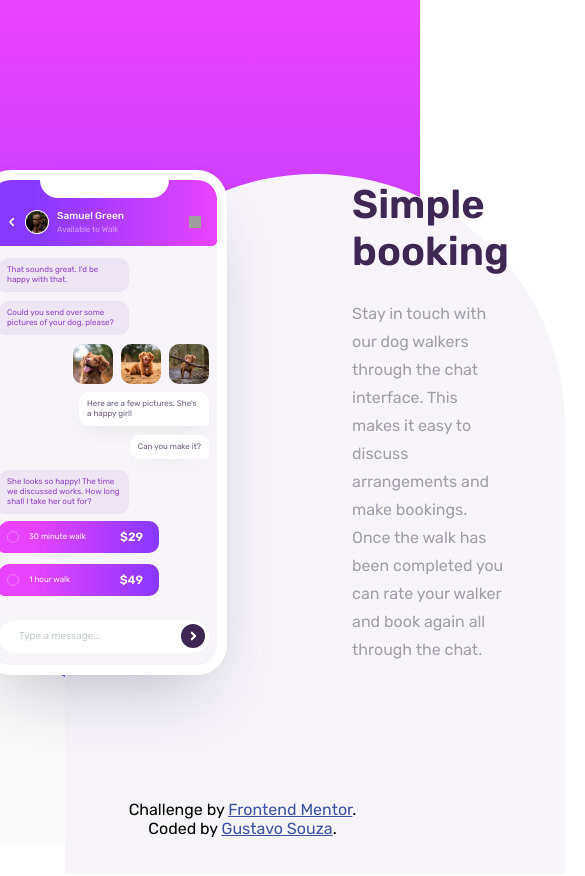
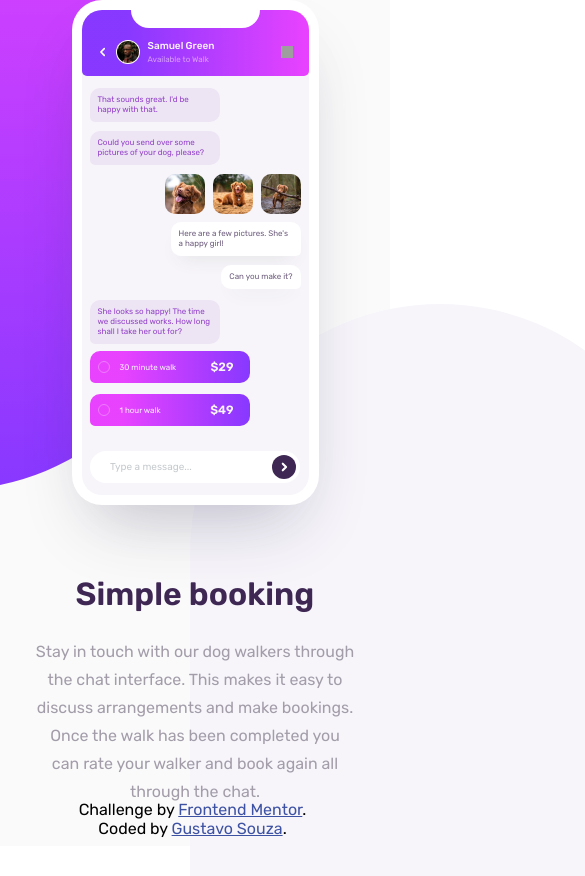
Before and after one commit to GustavoSouza123/chat-app-illustration, a React (Vite) app: page / in a window 390 px wide. Shown: the top 876 px of the page, 585 px wide, since content can reach past the window. Built offline with nearby package versions, Linux system fonts and the light colour scheme; grey boxes are pictures that could not be loaded.

Commit message:
responsiveness

```diff
--- a/src/css/App.css
+++ b/src/css/App.css
@@ -41,5 +41,15 @@ main.app {
     justify-content: center;
     align-items: center;
     background-color: var(--background);
-    padding-left: 100px;
+    padding: 0 50px;
+    padding-left: 150px;
+    padding-bottom: 40px;
 }
+
+@media only screen and (max-width: 850px) {
+    main.app {
+        flex-direction: column;
+        padding: 0 35px;
+        padding-bottom: 40px;
+    }
+}
--- a/src/css/CellPhone.css
+++ b/src/css/CellPhone.css
@@ -28,6 +28,7 @@ section.phone .screen .top {
 }
 
 section.phone .screen .top .screen-space {
+    position: relative;
     width: 129px;
     height: 18px;
     background-color: var(--white);
@@ -121,3 +122,13 @@ section.phone .screen .chat .content {
     display: flex;
     flex-direction: column;
 }
+
+@media only screen and (max-width: 350px) {
+    section.phone {
+        scale: .9;
+    }
+
+    section.phone .screen .top .screen-space {
+        bottom: 3px;
+    }
+}
--- a/src/css/Stripe.css
+++ b/src/css/Stripe.css
@@ -18,3 +18,15 @@
     border-radius: 250px 250px 0 0;
     background: var(--light-grayish-violet);
 }
+
+@media only screen and (max-width: 700px) {
+    .strip#left {
+        top: -210px;
+        left: -300px;
+    }
+
+    .strip#right {
+        bottom: -160px;
+        right: -300px;
+    }
+}
--- a/src/css/Text.css
+++ b/src/css/Text.css
@@ -1,7 +1,7 @@
 section.text {
     position: relative;
     z-index: 999;
-    width: 450px;
+    max-width: 450px;
     margin-left: 125px;
 }
 
@@ -17,3 +17,23 @@ section.text p {
     font-weight: 400;
     line-height: 28px;
 }
+
+@media only screen and (max-width: 850px) {
+    section.text {
+        text-align: center;
+        margin: 0;
+        margin-top: 70px;
+    }
+}
+
+@media only screen and (max-width: 400px) {
+    section.text h1 {
+        font-size: 32px;
+    }
+}
+
+@media only screen and (max-width: 350px) {
+    section.text {
+        margin-top: 30px;
+    }
+}
```
